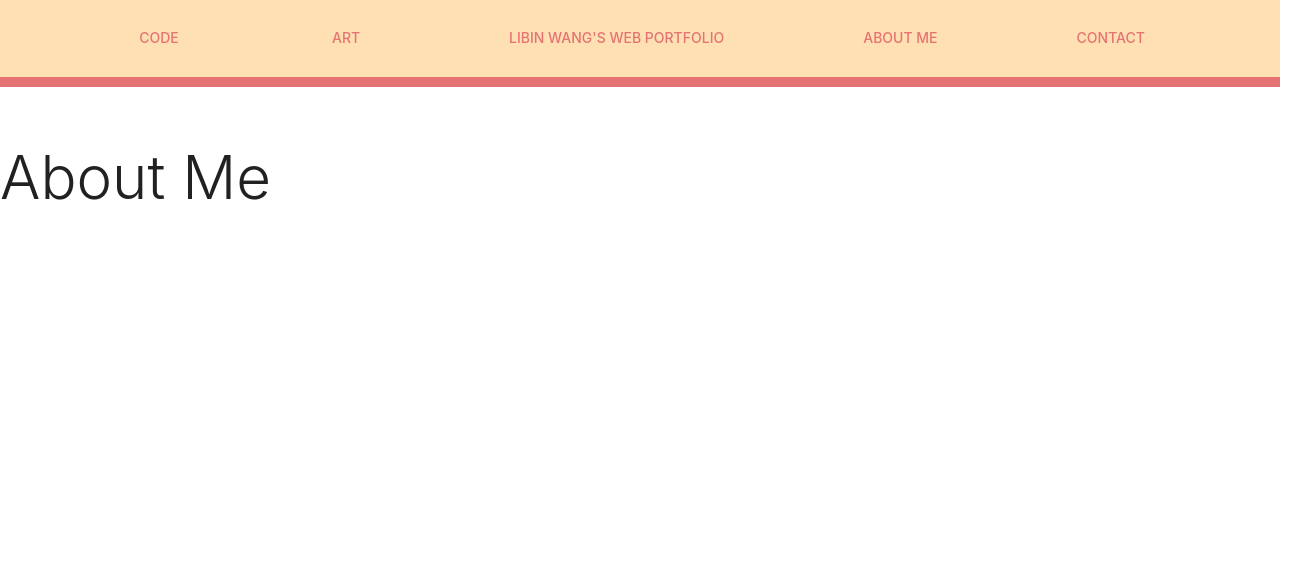
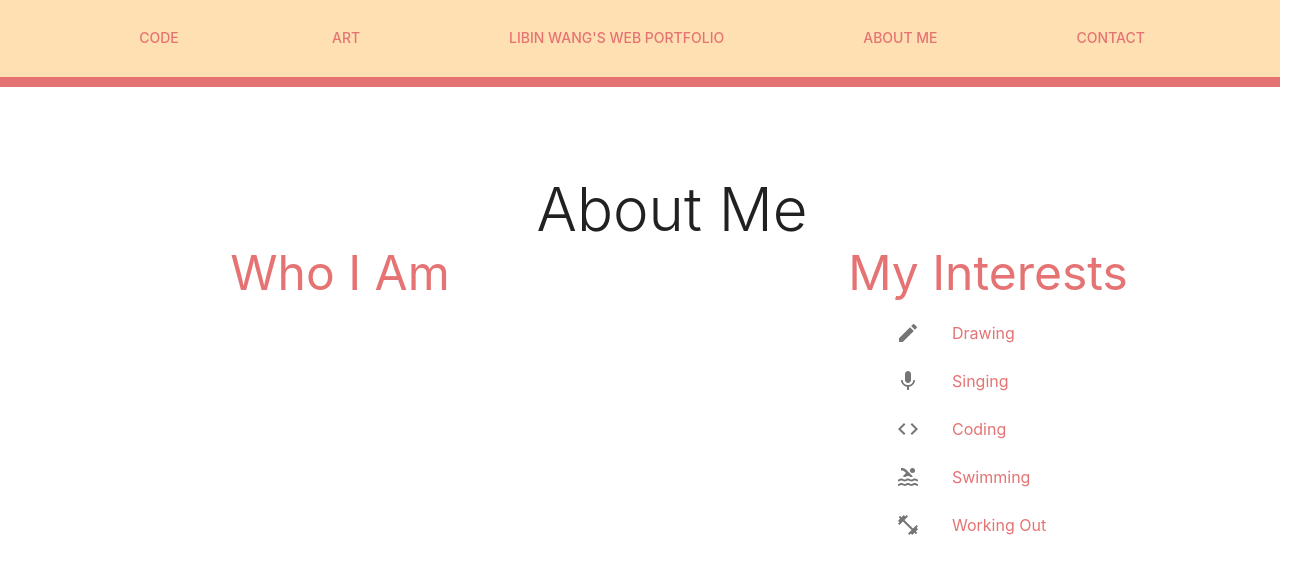
Before and after one commit to ten-gou/portfolio-website, a React (Create React App) app: page /aboutme in a window 1280 px wide. Shown: the top 574 px of the page, 1312 px wide, since content can reach past the window. Built offline with nearby package versions, Linux system fonts and the light colour scheme.

Commit message:
changed the color of the subheaders and formatting

```diff
--- a/src/App.js
+++ b/src/App.js
@@ -28,9 +28,9 @@ const theme = createTheme({
       contrastText: '#fff',
     },
     secondary: {
-      light: '#f6734b',
-      main: '#f4511e',
-      dark: '#aa3815',
+      light: '#FCB3B3',
+      main: '#e57373',
+      dark: '#BF4747',
       contrastText: '#000',
     },
   },
--- a/src/pages/AboutMe/AboutMe.js
+++ b/src/pages/AboutMe/AboutMe.js
@@ -1,12 +1,57 @@
-import { Typography } from "@mui/material";
+import { Divider, Box, Grid, List, ListItem, ListItemIcon, ListItemText, Typography, useTheme } from "@mui/material";
 
+import CreateIcon from '@mui/icons-material/Create';
+import MicIcon from '@mui/icons-material/Mic';
+import CodeIcon from '@mui/icons-material/Code';
+import PoolIcon from '@mui/icons-material/Pool';
+import FitnessCenterIcon from '@mui/icons-material/FitnessCenter';
 
 const AboutMe = () => {
-
+    const theme = useTheme();
 
     return (
         <>
-        <Typography variant={'h2'}>About Me</Typography>
+        <Grid container spacing={4} margin={4} justifyContent={'center'}>
+            <Grid item xs={12}>
+                <Typography variant={'h2'} textAlign={'center'}>About Me</Typography>
+            </Grid>
+
+            <Grid container xs={12} sm={6} justifyContent={'center'}>
+                <Grid item xs={12} color={theme.palette.secondary.main}><Typography variant={'h3'} textAlign={'center'}>Who I Am</Typography></Grid>
+                <Grid item xs={12}></Grid>
+            </Grid>
+
+            <Grid container xs={12} sm={6}>
+                <Grid item xs={12} color={theme.palette.secondary.main}><Typography variant={'h3'} textAlign={'center'}>My Interests</Typography></Grid>
+                <Grid xs={4} />
+                <Grid item xs={4} color={theme.palette.secondary.main}><List>
+                    <ListItem>
+                        <ListItemIcon><CreateIcon /></ListItemIcon>
+                        <ListItemText>Drawing</ListItemText>
+                    </ListItem>
+                    <ListItem>
+                        <ListItemIcon><MicIcon /></ListItemIcon>
+                        <ListItemText>Singing</ListItemText>
+                    </ListItem>
+                    <ListItem>
+                        <ListItemIcon><CodeIcon /></ListItemIcon>
+                        <ListItemText>Coding</ListItemText>
+                    </ListItem>
+                    <ListItem>
+                        <ListItemIcon><PoolIcon /></ListItemIcon>
+                         <ListItemText>Swimming</ListItemText>
+                    </ListItem>
+                    <ListItem>
+                        <ListItemIcon><FitnessCenterIcon /></ListItemIcon>
+                        <ListItemText>Working Out</ListItemText>
+                    </ListItem>
+                </List></Grid>
+                <Grid xs={4} />
+            </Grid>
+
+        </Grid>
+
+
         </>
     )
 }
--- a/src/pages/Art/Art.js
+++ b/src/pages/Art/Art.js
@@ -1,10 +1,14 @@
 /* Image List quilted with title bars */
-import React from "react";
+import * as React from "react";
 
-import { CssBaseline, Box, Grid, Stack, Button, Typography, ImageListItem } from "@mui/material";
+import { CssBaseline, Box, Grid, Stack, Button, Typography, ImageList, ImageListItem } from "@mui/material";
 import LaunchIcon from '@mui/icons-material/Launch';
 
-const ImageList = () => {
+const srcset = (image, size, rows = 1, cols = 1) => {
+    return {}
+}
+
+const Image = () => {
     const list = [
         {
 
@@ -39,7 +43,7 @@ const Art = () => {
 
     return (
         <>
-        <ImageList/>
+        <Image />
         </>
     )
 }
```
